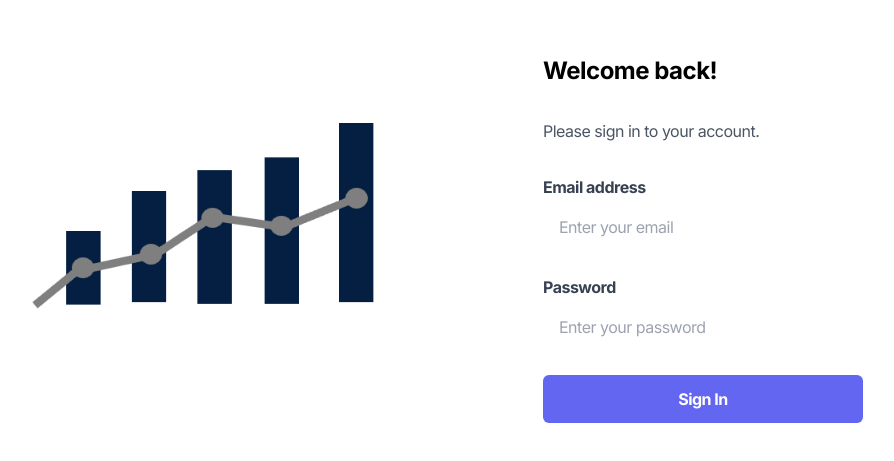
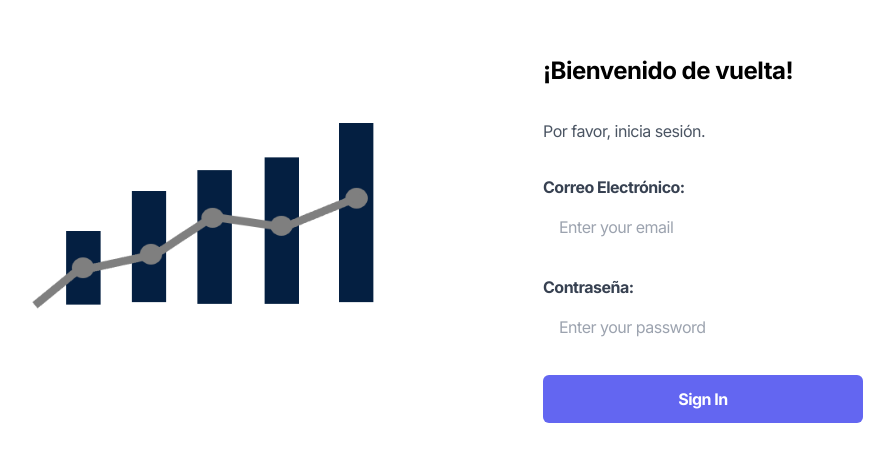
Before and after one commit to Lunnajera/lunnajera.github.io, a Next.js app: page /Login in a window 1280 px wide. Shown: the part 161-622 px from the top of the page, without its empty margins (97-991 px from the left). Built offline with nearby package versions, Linux system fonts and the light colour scheme.

Commit message:
Update Login.js

```diff
--- a/pages/Login.js
+++ b/pages/Login.js
@@ -9,15 +9,15 @@
       <div className="flex flex-col items-center justify-center w-full md:w-1/4">
         <div className="w-full max-w-md space-y-8">
           <div>
-            <h1 className="text-2xl font-bold">Welcome back!</h1>
+            <h1 className="text-2xl font-bold">¡Bienvenido de vuelta!</h1>
             <p className="mt-2 text-gray-600">
-              Please sign in to your account.
+              Por favor, inicia sesión.
             </p>
           </div>
           <form className="mt-8 space-y-6">
             <div>
               <label htmlFor="email" className="block font-bold text-gray-700">
-                Email address
+                Correo Electrónico:
               </label>
               <input
                 id="email"
@@ -32,7 +32,7 @@
                 htmlFor="password"
                 className="block font-bold text-gray-700"
               >
-                Password
+                Contraseña:
               </label>
               <input
                 id="password"
```
